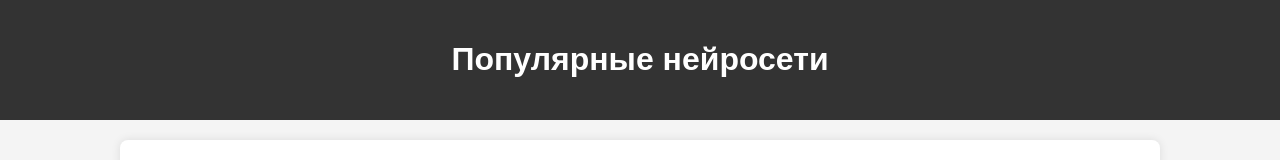
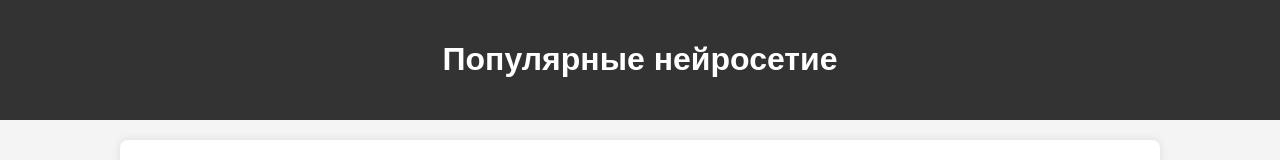
Before and after one commit to Ninshap/ai-vs-human, a plain HTML site: page index.html in a window 1280 px wide. Shown: the top 160 px of the page. Drawn offline with Linux system fonts and the light colour scheme.

Commit message:
Update index.html

```diff
--- a/index.html
+++ b/index.html
@@ -47,7 +47,7 @@
 </head>
 <body>
     <header>
-        <h1>Популярные нейросети</h1>
+        <h1>Популярные нейросетие</h1>
     </header>
 
     <section>
```
